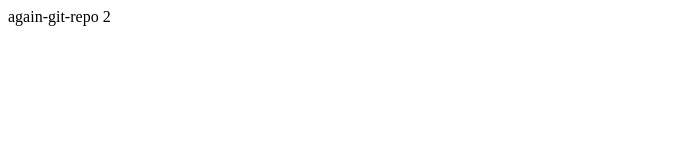
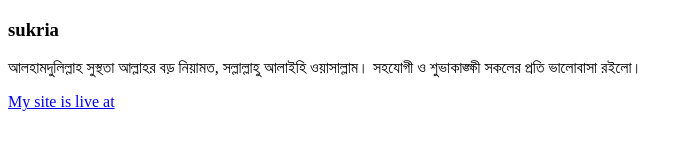
Before and after one commit to awalakhi/again-git-repo-2, a plain HTML site: page index.html in a window 1280 px wide. Shown: the whole page, without its empty margins (0-693 px from the left). Drawn offline with Linux system fonts and the light colour scheme.

Commit message:
live side ok

```diff
--- a/index.html
+++ b/index.html
@@ -6,6 +6,12 @@
     <title>again-git-repo 2</title>
 </head>
 <body>
-    again-git-repo 2
+    <div>
+        <h3>sukria</h3>
+        <p>আলহামদুলিল্লাহ সুস্থতা আল্লাহর বড় নিয়ামত, সল্লাল্লাহু আলাইহি ওয়াসাল্লাম। সহযোগী ও শুভাকাঙ্ক্ষী সকলের প্রতি ভালোবাসা রইলো।</p>
+    </div>
+    <div>
+        <a href="https://awalakhi.github.io/again-git-repo-2/"> My site is live at </a>
+    </div>
 </body>
 </html>
```
